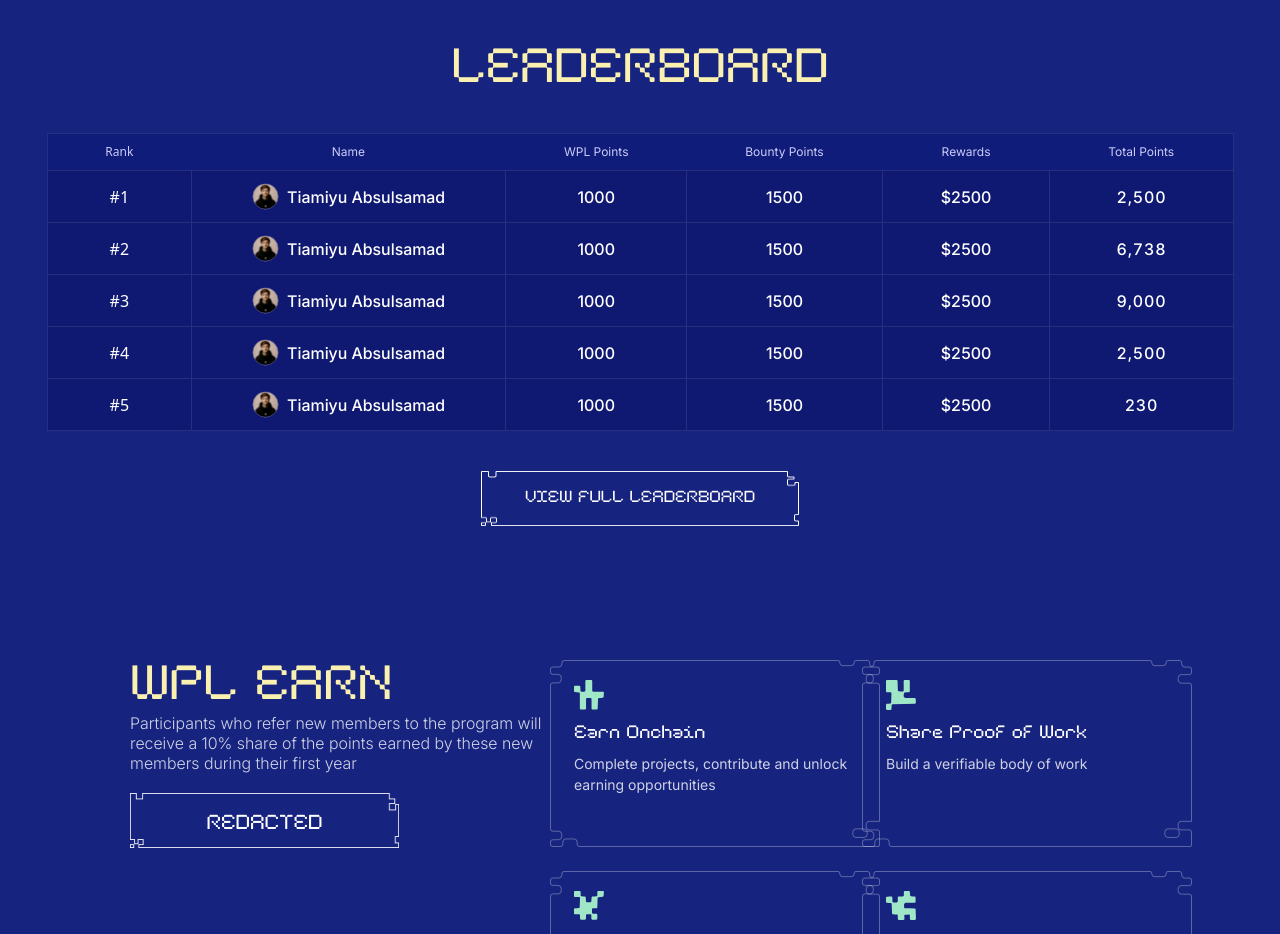
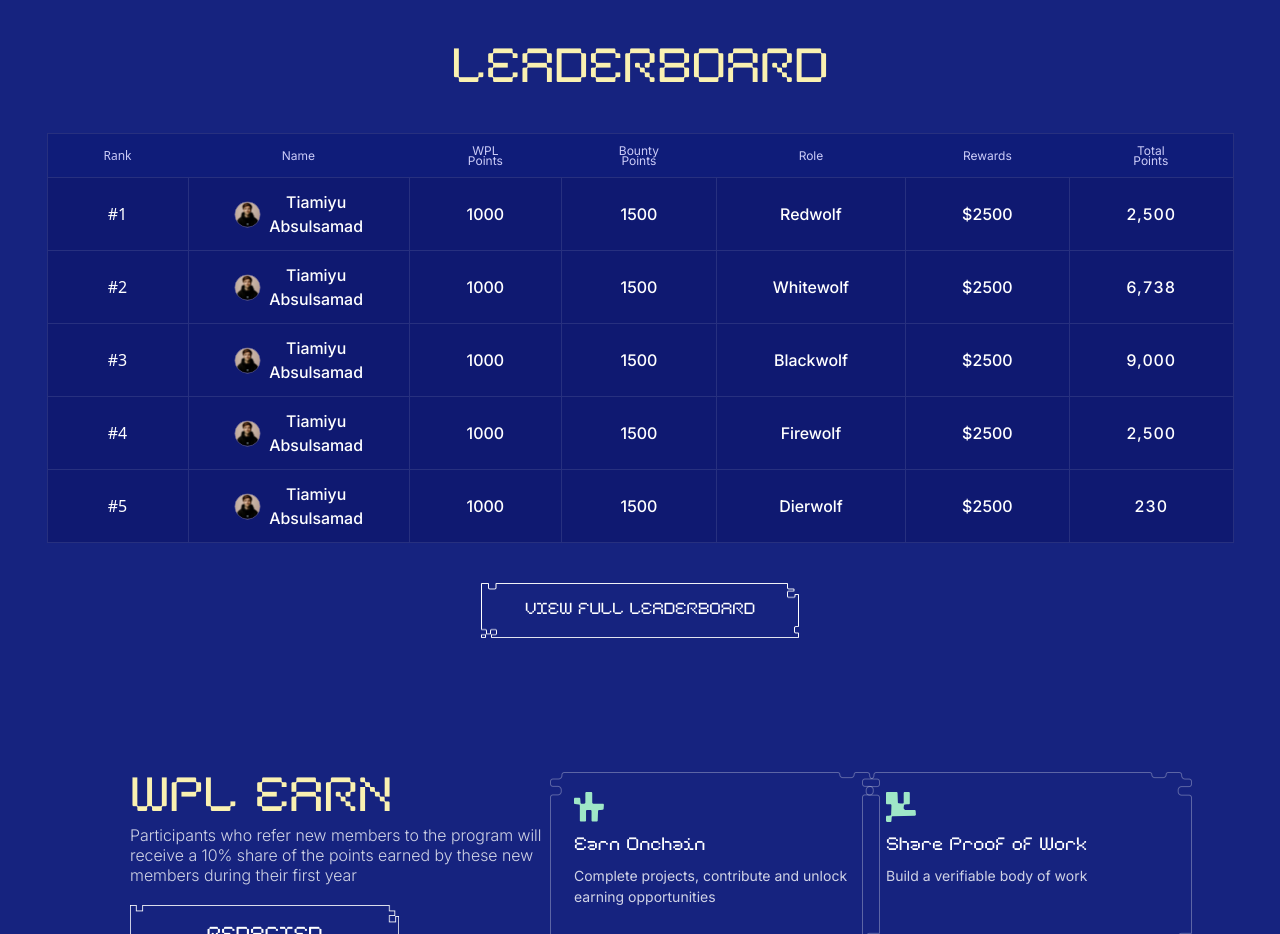
Before and after one commit to Akash-Behara/wpl, a React (Vite) app: page / in a window 1280 px wide. Shown: the part 2120-3054 px from the top of the page. Built offline with nearby package versions, Linux system fonts and the light colour scheme; a web font is replaced by a local one.

Commit message:
Add table role & align

```diff
--- a/src/components/Features.jsx
+++ b/src/components/Features.jsx
@@ -37,7 +37,7 @@ const cardData = [
 
 const Features = () => {
   return (
-    <div className='my-32 lg:mx-[130px] flex flex-col justify-center items-center lg:items-start md:justify-between text-center lg:flex-row lg:text-start'>
+    <div className='my-32 lg:mx-[130px] flex flex-col justify-center items-center xl:items-start xl:justify-between text-center xl:flex-row xl:text-start'>
 		{/* Group 1 */}
         <div className='text-white max-w-[300px] md:max-w-[420px]'>
 			{/* Title */}
@@ -61,7 +61,7 @@ const Features = () => {
 		</div>
 
 		{/* Group 2 */}
-		<div className="grid grid-cols-12 gap-6 mt-16 lg:mt-0">
+		<div className="grid grid-cols-12 gap-6 mt-16 xl:mt-0">
 			{cardData.map(({icon, title, description}, index) => (
 				<Card key={index} icon={icon} title={title} description={description} delay={1000 + (index * 10)}/>
 			))}
--- a/src/components/LeaderBoardTable.jsx
+++ b/src/components/LeaderBoardTable.jsx
@@ -4,11 +4,11 @@ import NumberTicker from './magicui/number-ticker';
 import { AnimatedList } from './ui/animated-list';
 
 const dummy = [
-  { rank: 1, name: 'Tiamiyu Absulsamad', wplPoints: 1000, bountyPoints: 1500, rewards: '$2500', totalPoints: 2500 },
-  { rank: 2, name: 'Tiamiyu Absulsamad', wplPoints: 1000, bountyPoints: 1500, rewards: '$2500', totalPoints: 6738 },
-  { rank: 3, name: 'Tiamiyu Absulsamad', wplPoints: 1000, bountyPoints: 1500, rewards: '$2500', totalPoints: 9000 },
-  { rank: 4, name: 'Tiamiyu Absulsamad', wplPoints: 1000, bountyPoints: 1500, rewards: '$2500', totalPoints: 2500 },
-  { rank: 5, name: 'Tiamiyu Absulsamad', wplPoints: 1000, bountyPoints: 1500, rewards: '$2500', totalPoints: 230 },
+  { rank: 1, name: 'Tiamiyu Absulsamad', wplPoints: 1000, bountyPoints: 1500, role:"Redwolf", rewards: '$2500', totalPoints: 2500 },
+  { rank: 2, name: 'Tiamiyu Absulsamad', wplPoints: 1000, bountyPoints: 1500, role:"Whitewolf", rewards: '$2500', totalPoints: 6738 },
+  { rank: 3, name: 'Tiamiyu Absulsamad', wplPoints: 1000, bountyPoints: 1500, role:"Blackwolf", rewards: '$2500', totalPoints: 9000 },
+  { rank: 4, name: 'Tiamiyu Absulsamad', wplPoints: 1000, bountyPoints: 1500, role:"Firewolf", rewards: '$2500', totalPoints: 2500 },
+  { rank: 5, name: 'Tiamiyu Absulsamad', wplPoints: 1000, bountyPoints: 1500, role:"Dierwolf", rewards: '$2500', totalPoints: 230 },
 ];
 
 const LeaderboardTable = () => {
@@ -42,11 +42,12 @@ const LeaderboardTable = () => {
               <span className="hidden md:inline">Rank</span>
               <span className="md:hidden">#</span>
             </th>
-            <th className="py-3 leading-[9.6px] text-[8px] md:px-14 px-6 8px md:text-[12px] font-normal border-t  border-table_border_blue font-inter">Name</th>
-            <th className="py-3 leading-[9.6px] text-[8px] md:px-14 px-6 8px md:text-[12px] font-normal border-t  border-table_border_blue font-inter hidden md:table-cell">WPL Points</th>
-            <th className="py-3 leading-[9.6px] text-[8px] md:px-14 px-6 8px md:text-[12px] font-normal border-t  border-table_border_blue font-inter hidden md:table-cell">Bounty Points</th>
-            <th className="py-3 leading-[9.6px] text-[8px] md:px-14 px-6 8px md:text-[12px] font-normal border-t  border-table_border_blue font-inter">Rewards</th>
-            <th className="py-3 leading-[9.6px] text-[8px] md:px-14 px-6 8px md:text-[12px] font-normal border-t border-r border-table_border_blue font-inter">Total Points</th>
+            <th className="py-3 leading-[9.6px] text-[8px] lg:px-14 px-6 md:text-[12px] font-normal border-t  border-table_border_blue font-inter">Name</th>
+            <th className="py-3 leading-[9.6px] text-[8px] lg:px-14 px-6 md:text-[12px] font-normal border-t  border-table_border_blue font-inter hidden md:table-cell">WPL Points</th>
+            <th className="py-3 leading-[9.6px] text-[8px] lg:px-14 px-6 md:text-[12px] font-normal border-t  border-table_border_blue font-inter hidden md:table-cell">Bounty Points</th>
+            <th className="py-3 leading-[9.6px] text-[8px] lg:px-14 px-6 md:text-[12px] font-normal border-t  border-table_border_blue font-inter hidden md:table-cell">Role</th>
+            <th className="py-3 leading-[9.6px] text-[8px] lg:px-14 px-6 md:text-[12px] font-normal border-t  border-table_border_blue font-inter">Rewards</th>
+            <th className="py-3 leading-[9.6px] text-[8px] lg:px-14 px-6 md:text-[12px] font-normal border-t border-r border-table_border_blue font-inter">Total Points</th>
           </tr>
         </thead>
         <tbody className='border border-table_border_blue w-full'>
@@ -61,10 +62,11 @@ const LeaderboardTable = () => {
                   />
                   {row.name}
                 </td>
-                <td className="py-3 md:px-14 px-6 text-[10px] md:text-[16px] border-l border-table_border_blue font-inter  hidden md:table-cell">{row.wplPoints}</td>
-                <td className="py-3 md:px-14 px-6 text-[10px] md:text-[16px] border-l border-table_border_blue font-inter  hidden md:table-cell">{row.bountyPoints}</td>
-                <td className="py-3 md:px-14 px-6 text-[10px] md:text-[16px] border-l border-table_border_blue font-inter " >{row.rewards}</td>
-                <td className="py-3 md:px-14 px-6 text-[10px] md:text-[16px] border-l border-r border-table_border_blue font-inter "><NumberTicker value={row.totalPoints} className='text-white'/></td>
+                <td className="py-3 lg:px-14 px-6 text-[10px] md:text-[16px] border-l border-table_border_blue font-inter  hidden md:table-cell">{row.wplPoints}</td>
+                <td className="py-3 lg:px-14 px-6 text-[10px] md:text-[16px] border-l border-table_border_blue font-inter  hidden md:table-cell">{row.bountyPoints}</td>
+                <td className="py-3 lg:px-14 px-6 text-[10px] md:text-[16px] border-l border-table_border_blue font-inter  hidden md:table-cell">{row.role}</td>
+                <td className="py-3 lg:px-14 px-6 text-[10px] md:text-[16px] border-l border-table_border_blue font-inter " >{row.rewards}</td>
+                <td className="py-3 lg:px-14 px-6 text-[10px] md:text-[16px] border-l border-r border-table_border_blue font-inter "><NumberTicker value={row.totalPoints} className='text-white'/></td>
               </tr>
             ))}
         </tbody>
```
